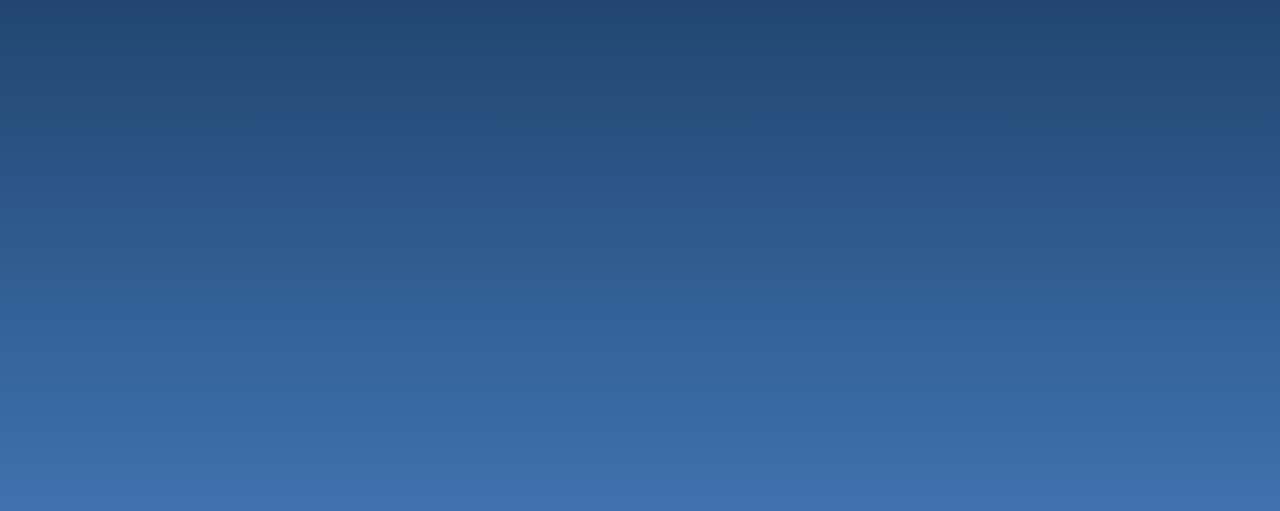
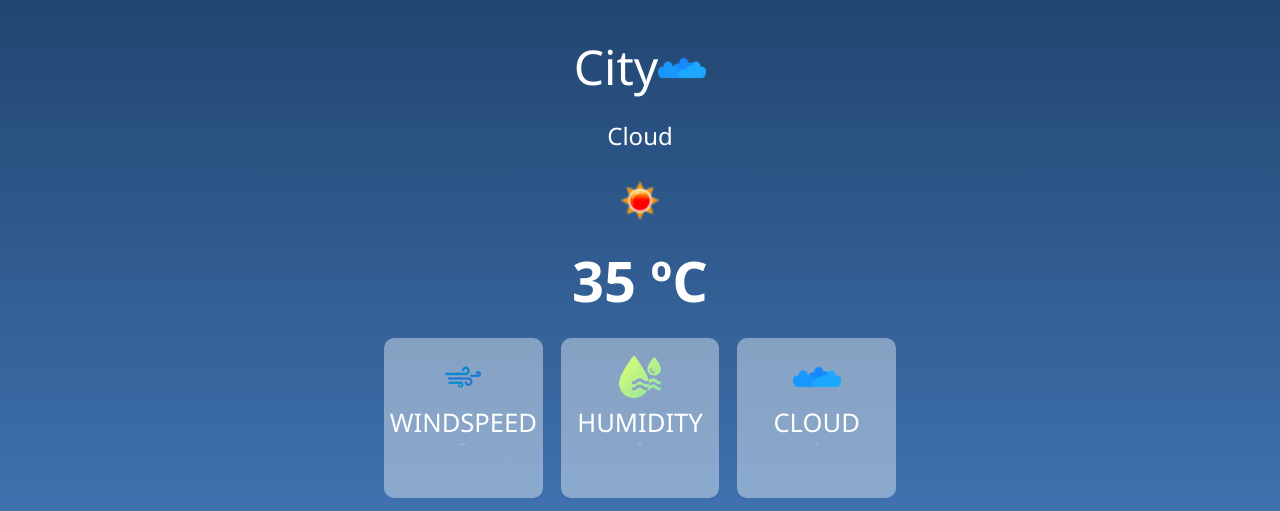
Before and after one commit to Khushi-kk31/WeatherApp, a plain HTML site: page index.html in a window 1280 px wide. Shown: the part 286-797 px from the top of the page. Drawn offline with Linux system fonts and the light colour scheme.

Commit message:
updated css

```diff
--- a/index.html
+++ b/index.html
@@ -36,17 +36,40 @@
                 <input type="search" placeholder="Search for city ...">
                 <img src="asset/search.png" alt="">
 
-                <!-- page after search -->
-
-                <div class="search-page-after">
-                    <div class="city">City</div>
-                    <p class="weather">Cloud</p>
-                    <img src="./asset/01d.png" alt="" height="2rem" width="2rem">
-                    <div class="temp">35</div>
-                </div>
-
             </div>
 
+            <!-- page after search -->
+
+            <div class="search-page-after">
+                <div class="head">
+                    <div class="city" city>City</div>
+                    <img src="./asset/cloud.png" alt="">
+                </div>
+                <p class="weather" weather>Cloud</p>
+                <img src="./asset/01d.png" alt="" weather-img>
+                <div class="temp"temperature>35 ºC</div>
+
+                <div class="additional-info">
+                    <div class="card">
+                        <img src="asset/wind.png" alt="">
+                        <p>windspeed</p>
+                        <div windspeed>460m/s</div>
+
+                    </div>
+                    <div class="card">
+                        <img src="asset/humidity.png" alt="">
+                        <p>humidity</p>
+                        <div humidity>460%</div>
+
+                    </div>
+                    <div class="card">
+                        <img src="asset/cloud.png" alt="">
+                        <p>cloud</p>
+                        <div cloud>460%</div>
+
+                    </div>
+                </div>
+            </div>
 
 
 
--- a/style.css
+++ b/style.css
@@ -99,7 +99,7 @@ h2{
     width: 100%;
     position: absolute;
     top: 25%;
-    opacity: 0;
+    /* opacity: 0; */
 }
 .search-page-before input{
     width: 90%;
@@ -126,3 +126,72 @@ h2{
     border-radius: 50%;
     background-color: rgba(255,255,255, 0.1);
 }
+
+.search-page-after{
+    width: 100%;
+    height: 100%;
+    display: flex;
+    flex-direction: column;
+    /* justify-content: center; */
+    align-items: center;
+    position: absolute;
+    top: 35%;
+    /* left: 40%; */
+}
+.search-page-after .head{
+    display: flex;
+    justify-content: center;
+}
+.search-page-after .head img{
+    width: 3rem;
+    height: 3rem;
+}
+.search-page-after .city{
+    font-size: 3rem;
+}
+.search-page-after .weather{
+    font-size: 1.5rem;
+    margin-top: 20px;
+}
+.search-page-after img{
+    margin-top: 10px;
+    height: 5rem ;
+    width: 5rem;
+}
+.search-page-after .temp{
+    font-size: 3.5rem;
+    font-weight: 600;
+}
+.additional-info{
+    width: 100%;
+    height: 20%;
+    display: flex;
+    justify-content: space-between;
+    margin-top: 20px;
+}
+.additional-info .card{
+    padding: 5px;
+    width: 31%;
+    height: 100%;
+    display: flex;
+    /* justify-content: center; */
+    align-items: center;
+    flex-direction: column;
+    background-color: rgba(255,255,255, 0.4);
+    border-radius: 10px;
+}
+.additional-info .card img{
+    margin-top: 10px;
+    width: 3rem;
+    height: 3rem;
+}
+.additional-info .card p{
+    margin-top: 4px;
+    font-size: 1.6rem;
+    text-transform: uppercase;
+}
+.additional-info .card div{
+    margin-top: 4px;
+    font-size: 1.4px;
+
+}
```
